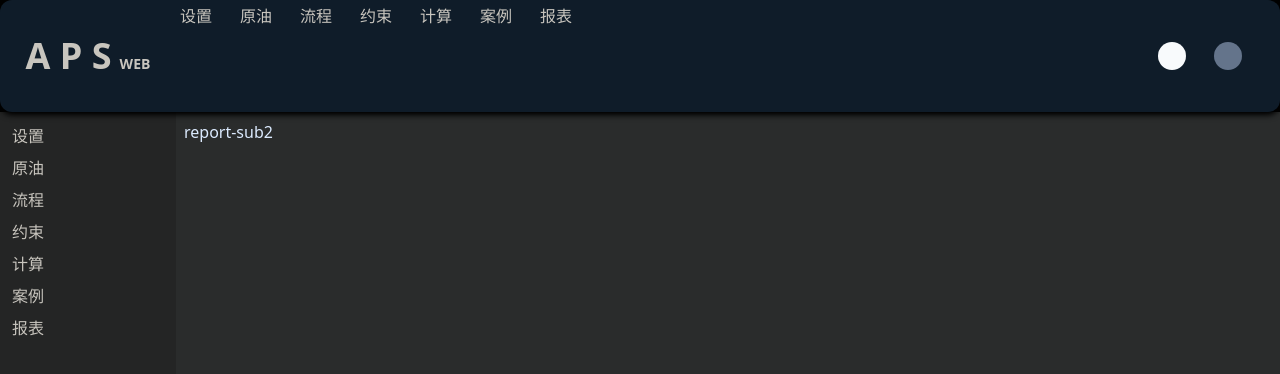
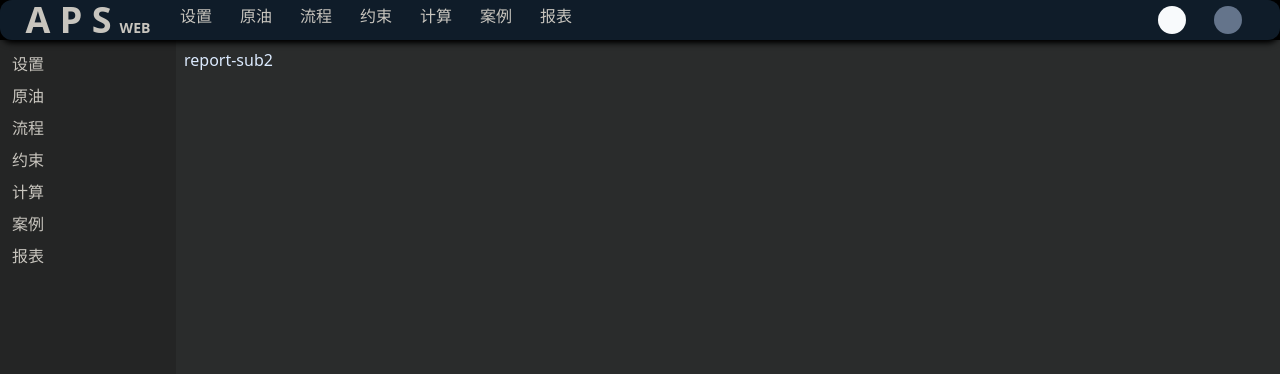
Before and after one commit to GSemir0418/demo23-11-20, a React (Vite) app: page /report/report-sub2 in a window 1280 px wide. Shown: the top 374 px of the page. Built offline with nearby package versions, Linux system fonts and the light colour scheme; some icons are missing.

Commit message:
feat: header fold

```diff
--- a/src/components/Header.tsx
+++ b/src/components/Header.tsx
@@ -1,4 +1,5 @@
-import React from 'react'
+import React, { useState } from 'react'
+import { FaAngleDown, FaAngleUp } from 'react-icons/fa6'
 import { HorizontalMenu } from './HorizontalMenu'
 
 const FAKE_ROUTES = [
@@ -69,19 +70,28 @@ const FAKE_ROUTES = [
 
 interface Props {}
 export const Header: React.FC<Props> = () => {
+  const [fold, setFold] = useState(true)
+  const toggleFold = () => {
+    setFold(!fold)
+  }
   return (
-    <div className="bg-[#0f1c29] w-full h-28 flex-shrink-0 flex shadow-black shadow-md z-10 rounded-xl">
+    <div className={`bg-[#0f1c29] w-full h-${fold ? 12 : 28} flex-shrink-0 flex shadow-black shadow-md z-10 rounded-xl relative`}>
       <div className="text-[#c8c5be] text-4xl w-44 flex-shrink-0 font-bold flex items-center justify-center">
         A P S
         <span className=" text-sm translate-y-2 pl-2"> WEB</span>
       </div>
       <div className="flex-1 flex flex-col">
-        <HorizontalMenu routes={FAKE_ROUTES} />
+        <HorizontalMenu routes={FAKE_ROUTES} fold={fold} unfold={() => { setFold(false) }} />
       </div>
       <div className="w-40 flex-shrink-0 flex justify-center items-center">
         <div className="h-7 w-7 rounded-full bg-slate-50 mr-7" />
         <div className="h-7 w-7 rounded-full bg-slate-500" />
       </div>
+      <div className=" absolute right-1 bottom-1 cursor-pointer" onClick={toggleFold}>
+        {fold
+          ? <FaAngleDown size="1.5rem" fill="#c8c5be" />
+          : <FaAngleUp size="1.5rem" fill="#c8c5be" />}
+      </div>
     </div>
   )
 }
--- a/src/components/HorizontalMenu.tsx
+++ b/src/components/HorizontalMenu.tsx
@@ -5,12 +5,15 @@ import { Icons } from './Icons'
 
 interface HorizontalMenuProps {
   routes: Route[]
+  fold: boolean
+  unfold: () => void
 }
 
-export const HorizontalMenu: React.FC<HorizontalMenuProps> = ({ routes }) => {
+export const HorizontalMenu: React.FC<HorizontalMenuProps> = ({ routes, fold, unfold }) => {
   const [selectedRoute, setSelectedRoute] = useState<Route | null>(null)
   const [currentRoute, setCurrentRoute] = useState<string>('')
   const handleClick = (item: Route) => {
+    unfold()
     setSelectedRoute(item.children ? item : null)
   }
   const handleChildClick = (item: string) => {
@@ -31,6 +34,8 @@ export const HorizontalMenu: React.FC<HorizontalMenuProps> = ({ routes }) => {
           )
         })}
       </div>
+      {!fold
+      && (
         <div className="flex-1 text-[#c8c5be] p-1 flex items-center flex-row">
           {selectedRoute && selectedRoute.children?.map((route, index) => {
             return (
@@ -46,6 +51,7 @@ export const HorizontalMenu: React.FC<HorizontalMenuProps> = ({ routes }) => {
             )
           })}
         </div>
+      )}
     </>
   )
 }
```
Lines whose indentation alone changed are shown as unchanged.
